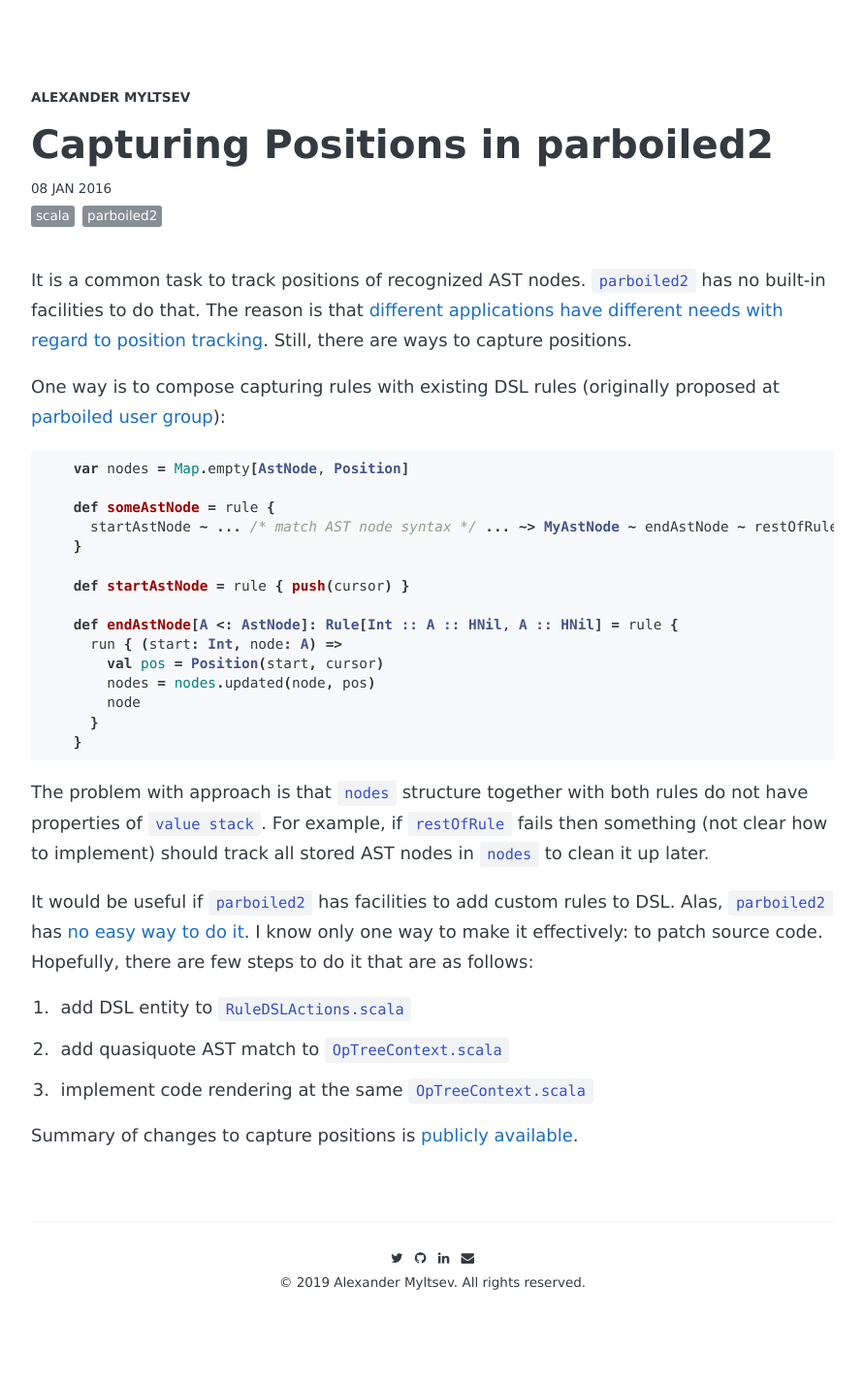
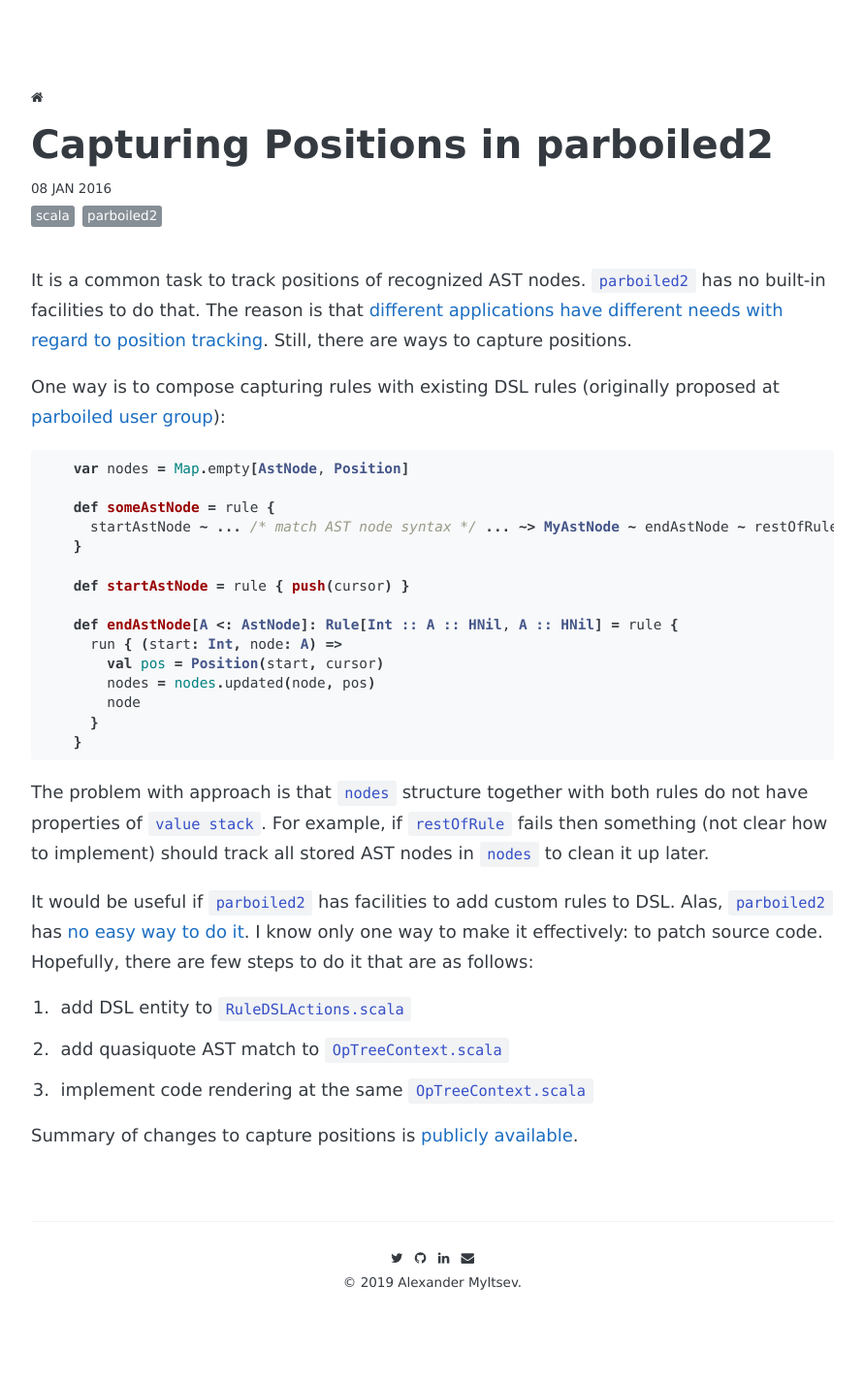
Before and after one commit to alexander-myltsev/alexander-myltsev-blog, a Jekyll site: the page built from www/_posts/2016-01-08-Capturing-Positions.md, in a window 1280 px wide. Shown: the whole page at 97% size, without its empty margins (194-1085 px from the left). Built offline with Jekyll 4.4.1, drawn with Linux system fonts in a browser that asks for light colours; some web fonts are replaced; comment, search, counter and statistics services are not loaded.

Commit message:
Minor markup changes

```diff
--- a/www/_config.yml
+++ b/www/_config.yml
@@ -21,12 +21,12 @@
   id:               "y-code"
 
 # URL
-url:                "http://myltsev.com"
+url:                "https://myltsev.com"
 
 
 # http://en.wikipedia.org/wiki/List_of_tz_database_time_zones
-timezone:           Europe/Moscow
-permalink:          /:year/:title/
+timezone:           Europe/Amsterdam
+permalink:          /post/:title/
 
 # Pagination
 paginate:           5
@@ -42,7 +42,7 @@
 # Navigation
 nav:
   - name:           "CV"
-    url:            "/myltsev-cv.pdf"
+    url:            "/cv"
   - name:           "Github"
     url:            "https://github.com/alexander-myltsev"
   # - name:           "About"
--- a/www/_includes/footer.html
+++ b/www/_includes/footer.html
@@ -63,5 +63,5 @@
     {% endif %}
 
   </div>
-  © {{ site.copyright.year }} {{ site.copyright.name }}. All rights reserved.
+  © {{ site.copyright.year }} {{ site.copyright.name }}.
 </div>
--- a/www/_layouts/default.html
+++ b/www/_layouts/default.html
@@ -2,6 +2,9 @@
 <html lang="en">
 {% include head.html %}
 <body>
+<script src="https://cdn.mathjax.org/mathjax/latest/MathJax.js?config=TeX-AMS-MML_HTMLorMML"
+        type="text/javascript"></script>
+
   <div class="content-container">
     {{ content }}
 
--- a/www/_layouts/post.html
+++ b/www/_layouts/post.html
@@ -3,7 +3,9 @@
 ---
 <header>
   <div class="header-small">
-    <a href="{{site.url}}{{site.baseurl}}">{{ site.name }}</a>
+    <a href="{{site.url}}{{site.baseurl}}">
+      <i class="fa fa-home" aria-hidden="true"></i>
+    </a>
   </div>
 </header>
 <div class="post">
```
